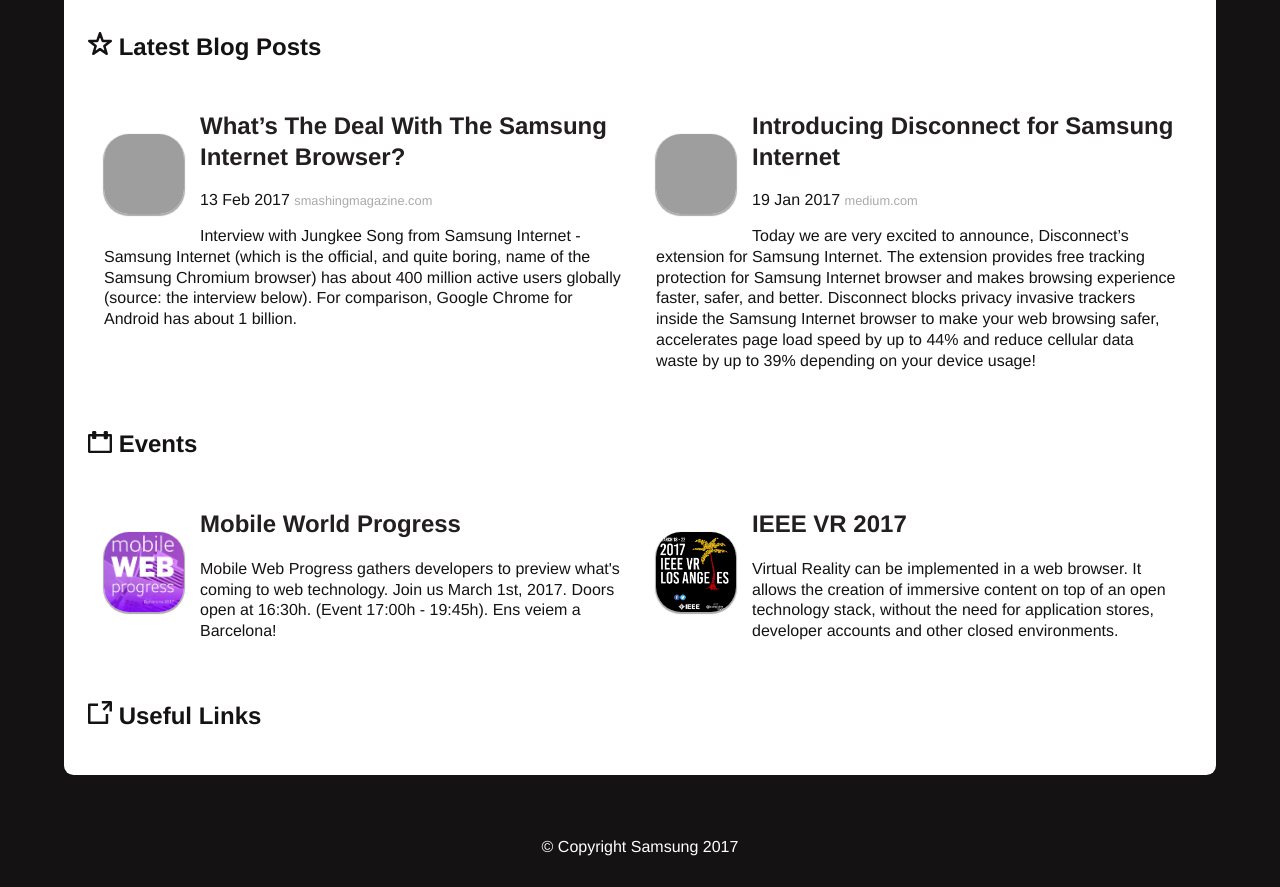
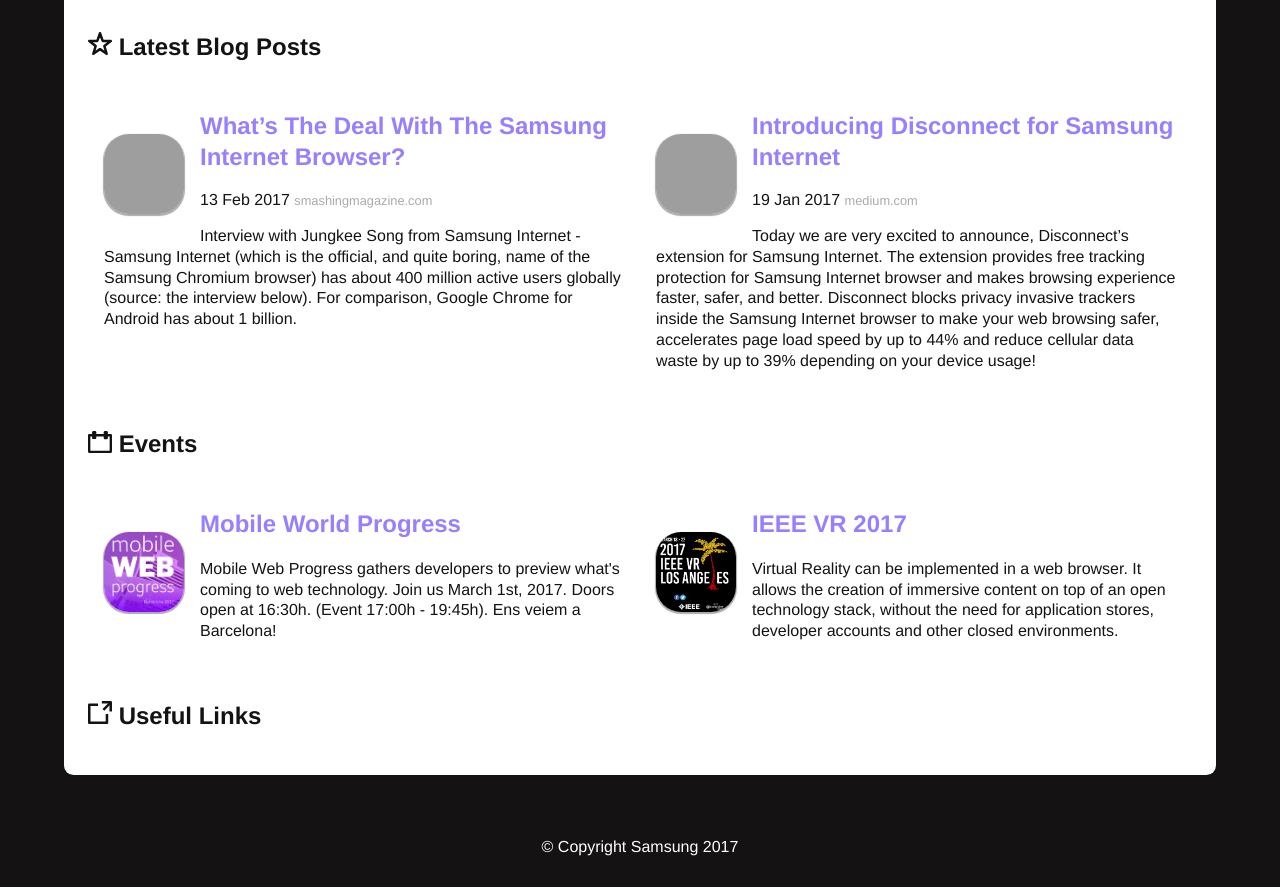
Before and after one commit to SamsungInternet/homepage-archive, a Jekyll site: the page built from index.html, in a window 1280 px wide. Shown: the part 361-1248 px from the top of the page. Built offline with Jekyll 4.4.1, drawn with Linux system fonts in a browser that asks for light colours; grey boxes are pictures that could not be loaded.

Commit message:
Colour to make links visible again (after we removed text decoration)

```diff
--- a/style/global.scss
+++ b/style/global.scss
@@ -129,15 +129,15 @@
 	border-radius: .6em .6em .6em .6em;
 
 	a {
-		color: #231F20;
+		color: #987fff;
 	}
 
 	a:visited {
-		color: grey;
+		color: #6141e3;
 	}
 
 	a:hover {
-		color: #4c3f7f;
+		color: #6141e3;
 	}
 }
 
```
